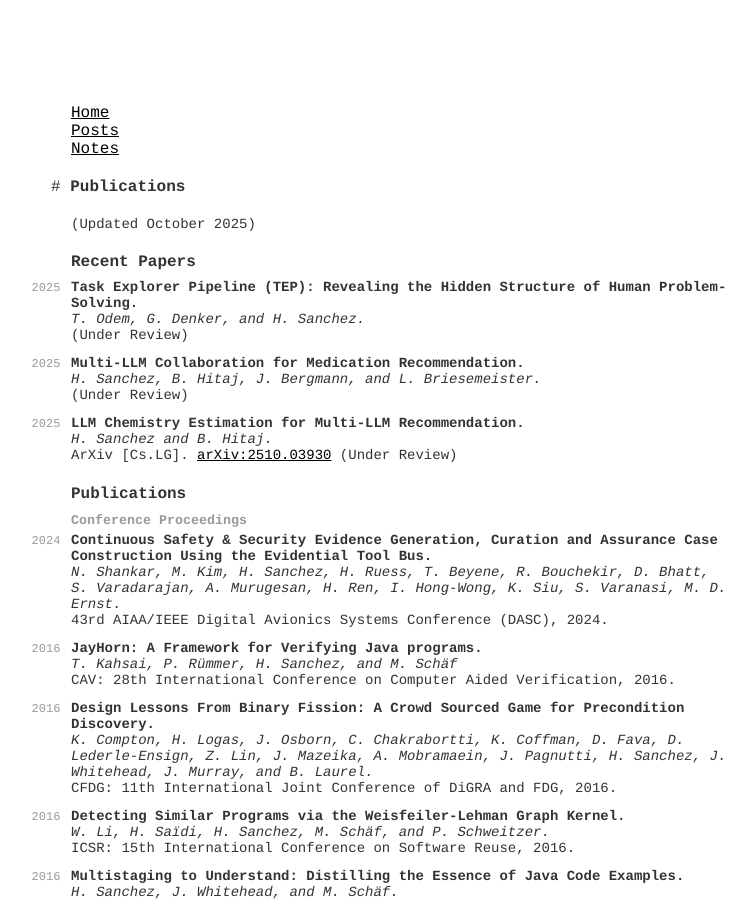
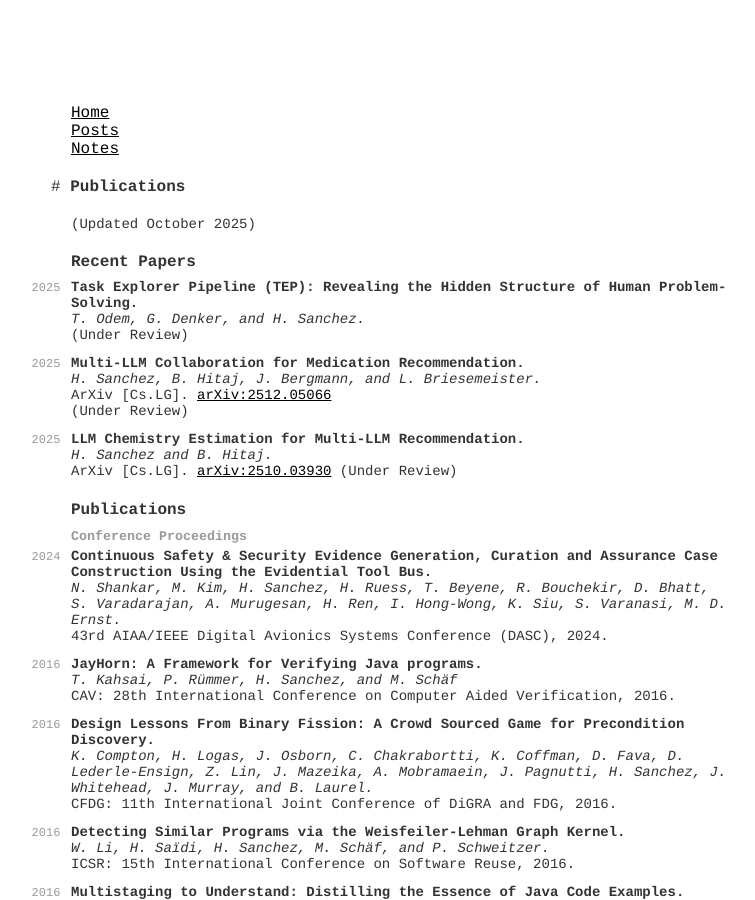
Before and after one commit to hsanchez/hsanchez.github.io, a Jekyll site: the page built from posts/notes/_posts/2025-10-25-pubs.md, in a window 1280 px wide and 900 px high. Shown: the whole window, without its empty margins (239-994 px from the left). Built offline with Jekyll 4.4.1, drawn with Linux system fonts in a browser that asks for light colours.

Commit message:
adds arxiv link

```diff
--- a/posts/notes/_posts/2025-10-25-pubs.md
+++ b/posts/notes/_posts/2025-10-25-pubs.md
@@ -96,6 +96,7 @@ title: Publications
       <div class="item">
         <span class="bold">Multi-LLM Collaboration for Medication Recommendation.</span><br />
         <span class="emph">H. Sanchez, B. Hitaj, J. Bergmann, and L. Briesemeister.</span> <br />
+        <span class="deemph">ArXiv [Cs.LG]. <a href="https://arxiv.org/abs/2512.05066">arXiv:2512.05066</a></span>
         <span class="deemph">(Under Review)</span>
       </div>
     </div>
```
Also changed, not shown: posts/notes/_posts/2017-02-01-cv.md (+1 -0 lines).
